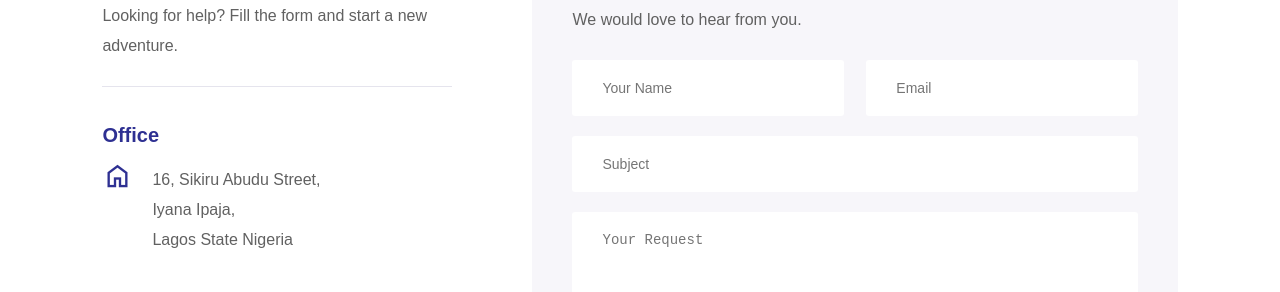
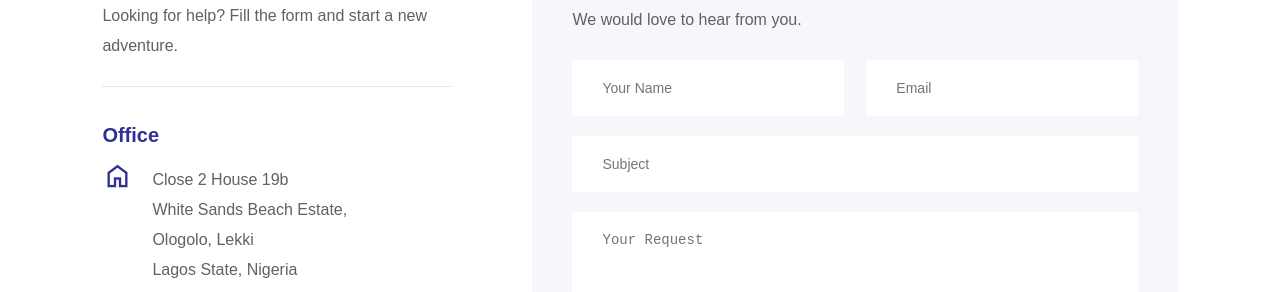
Before and after one commit to sulai2006/anolajisl, a plain HTML site: page contact.html in a window 1280 px wide. Shown: the part 655-947 px from the top of the page. Drawn offline with nearby package versions, Linux system fonts and the light colour scheme; a web font is replaced by a local one.

Commit message:
Update contact.html

```diff
--- a/contact.html
+++ b/contact.html
@@ -61,7 +61,7 @@
                 <h3>Office</h3>
                 <div>
                     <span class="material-symbols-outlined">home</span>
-                    <p>16, Sikiru Abudu Street,<br>Iyana Ipaja,<br>Lagos State Nigeria</p>
+                    <p>Close 2 House 19b<br>White Sands Beach Estate,<br>Ologolo, Lekki<br>Lagos State, Nigeria</p>
 
                 </div>
 
```
